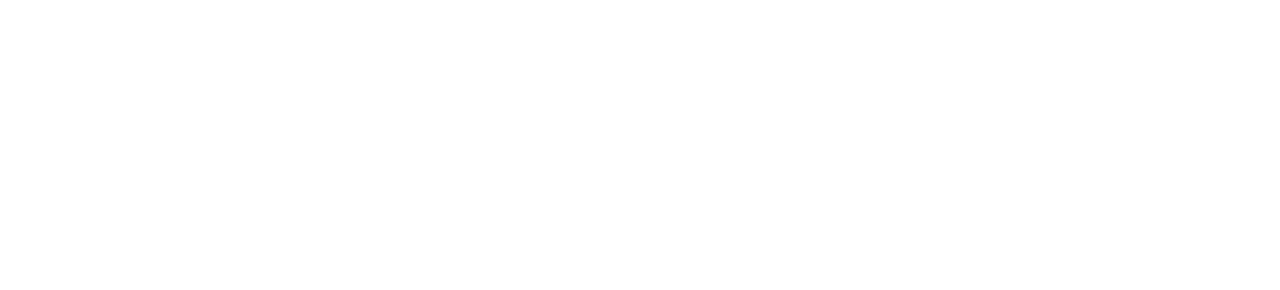
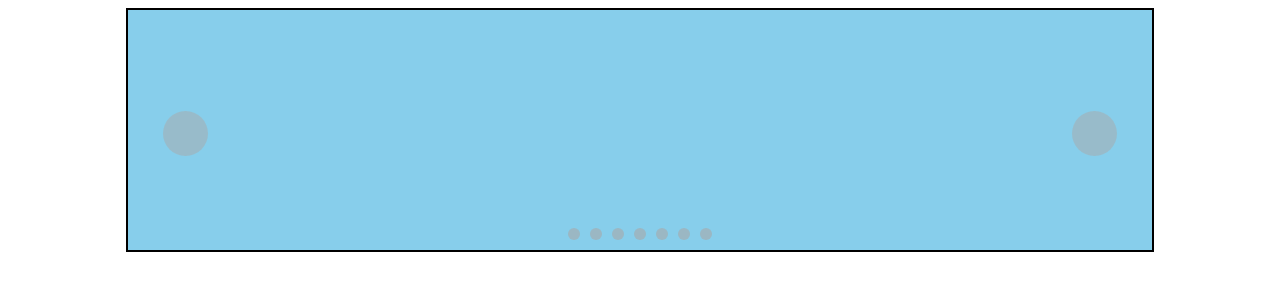
Before and after one commit to 2023-03-03-paircording/2023-03-03, a plain HTML site: page index.html in a window 1280 px wide. Drawn offline with Linux system fonts and the light colour scheme.

Commit message:
dot finish

```diff
--- a/index.html
+++ b/index.html
@@ -9,12 +9,64 @@
 <body>
   <div id="root"></div>
   <script>
+    let root = document.getElementById("root");
+    root.style.position = "relative";
+    root.style.width = "80vw";
+    root.style.height = "30vh";
+    root.style.border = "2px solid black";
+    root.style.margin = "auto";
+    root.style.backgroundColor = "skyblue";
+
+
+
+
     let imageArr = ["https://daejeon.greenart.co.kr/upimage/mainBanner/20221229135412.jpg","https://daejeon.greenart.co.kr/upimage/mainBanner/20230117150323.jpg","https://daejeon.greenart.co.kr/upimage/mainBanner/20221118121838.jpg","https://daejeon.greenart.co.kr/upimage/mainBanner/20221012181742.jpg","https://daejeon.greenart.co.kr/upimage/mainBanner/20221006183336.jpg","https://daejeon.greenart.co.kr/upimage/mainBanner/20220506154305.jpg","https://daejeon.greenart.co.kr/upimage/mainBanner/20220204173055.jpg"]
 
-    function dot (){
+    function makeButton(){
+      let div = document.createElement("div");
+      div.style.width = "45px";
+      div.style.height = "45px";
+      div.style.borderRadius = "50%";
+      div.style.backgroundColor = "darkgray";
+      div.style.opacity = "0.5";
+      div.style.position = "absolute";
+      div.style.top = "42%";
+      div.style.cursor = "pointer"
 
+      return div;
     }
+    let leftButton = makeButton();
+    root.appendChild(leftButton);
+    leftButton.style.left = "35px";
+    let rightButton = makeButton();
+    root.appendChild(rightButton);
+    rightButton.style.right = "35px";
 
+    function makeDot(howmuch){
+      let dotBox = document.createElement("div");
+      dotBox.style.position = "absolute";
+      dotBox.style.display = "flex";
+      dotBox.style.alignItems = "center"
+      dotBox.style.justifyContent = "center"
+      dotBox.style.width = "100%";
+      dotBox.style.height = "12px";
+      dotBox.style.gap = "10px"
+      dotBox.style.bottom = "10px"
+      for(let i = 0; i < howmuch; i ++){
+        let dot = document.createElement("div");
+        dot.style.width = "12px";
+        dot.style.height = "12px";
+        dot.style.borderRadius = "50%";
+        dot.style.backgroundColor = "darkgray";
+        dot.style.opacity = "0.6";
+        dot.style.cursor = "pointer";
+        dotBox.appendChild(dot);
+
+      };
+      return dotBox;
+    }
+    let dotWarp = makeDot(imageArr.length);
+    root.appendChild(dotWarp)
   </script>
 </body>
 
```
